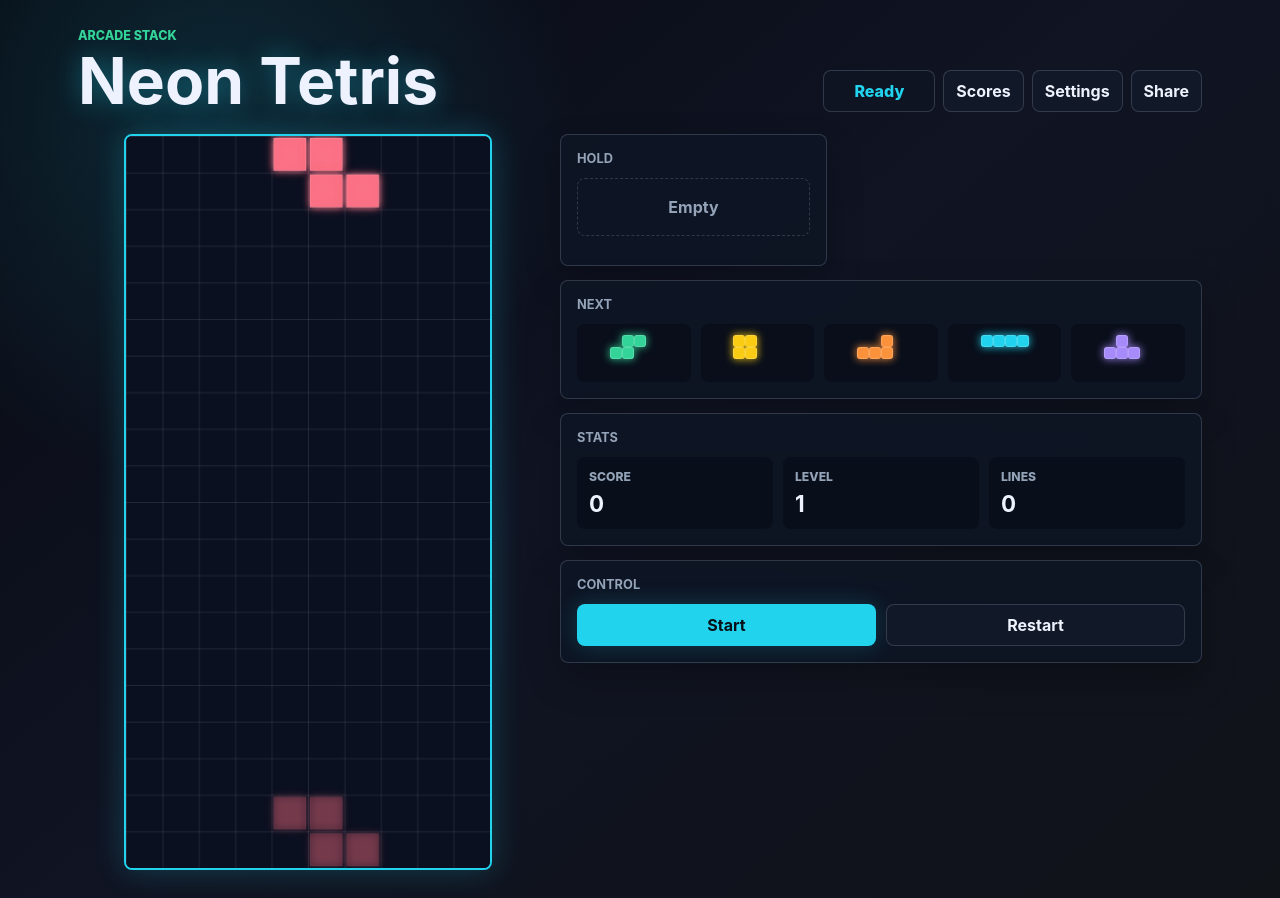
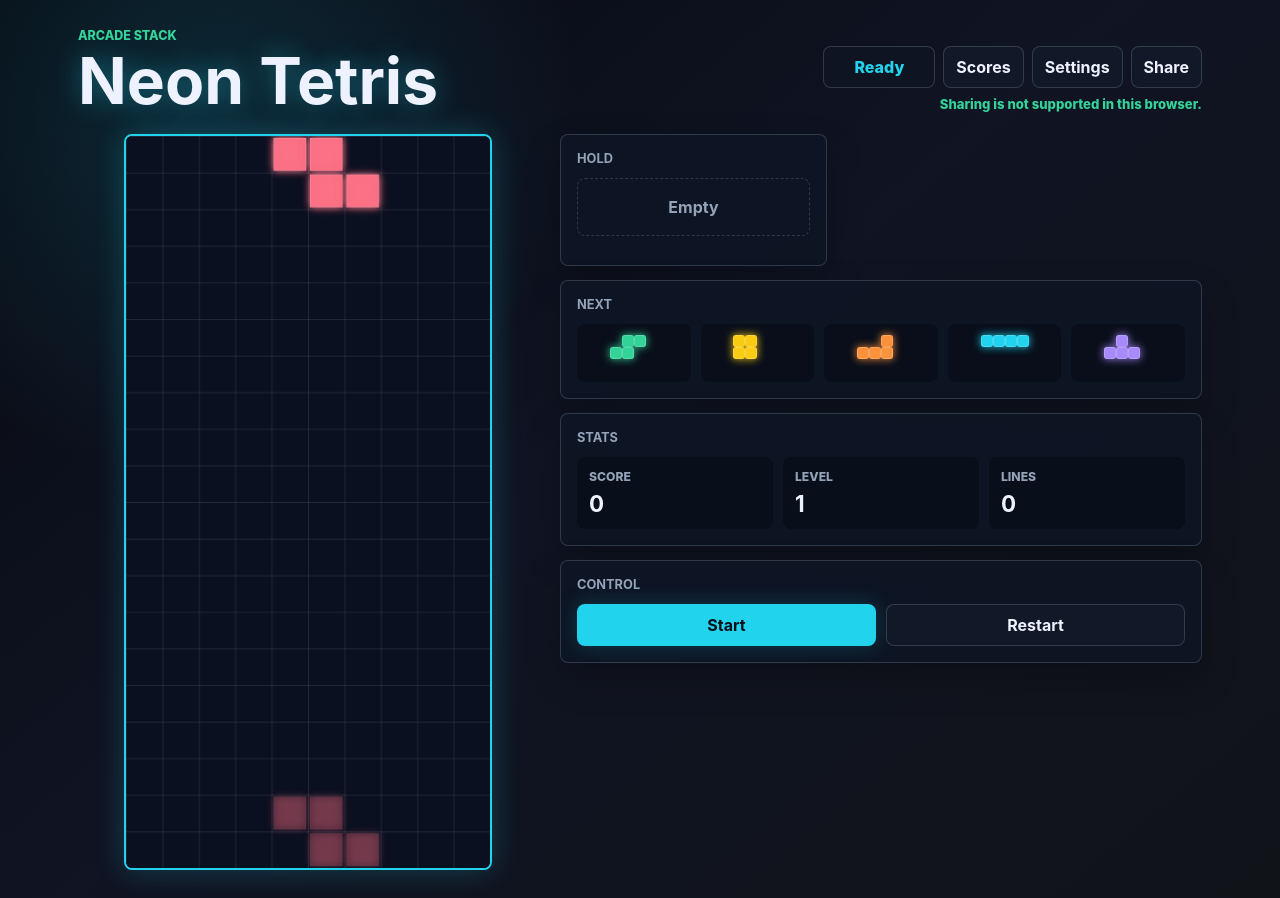
Before and after one commit to borgesme/neon-tetris-web, a React (Vite) app: page / in a window 1280 px wide. Both pictures are taken after a click on the button "Share". Built offline with nearby package versions, Linux system fonts and the light colour scheme.

Commit message:
feat(share): 增加分享结果提示

```diff
--- a/src/App.tsx
+++ b/src/App.tsx
@@ -21,6 +21,12 @@ const PHASE_TEXT: Record<GamePhase, string> = {
   paused: 'Paused',
   gameOver: 'Game Over'
 };
+
+const SHARE_STATUS_TEXT = {
+  shared: 'Share dialog opened.',
+  copied: 'Score copied to clipboard.',
+  unsupported: 'Sharing is not supported in this browser.'
+} as const;
 
 interface GameSnapshot {
   game: ReturnType<typeof createInitialState>;
@@ -49,6 +55,7 @@ export default function App() {
   const [settings, setSettings] = useState(readSettings);
   const [leaderboardOpen, setLeaderboardOpen] = useState(false);
   const [settingsOpen, setSettingsOpen] = useState(false);
+  const [shareStatus, setShareStatus] = useState<keyof typeof SHARE_STATUS_TEXT | null>(null);
   const [leaderboardVersion, setLeaderboardVersion] = useState(0);
   const submittedScoreRef = useRef<string | null>(null);
   const state = snapshot.game;
@@ -103,12 +110,16 @@ export default function App() {
     setLeaderboardVersion((version) => version + 1);
   }, [state.bagSeed, state.phase, state.stats.level, state.stats.lines, state.stats.score]);
 
+  const handleShare = useCallback(async () => {
     const currentScore = {
       score: state.stats.score,
       level: state.stats.level,
       lines: state.stats.lines,
       createdAt: new Date().toISOString()
     };
+    const result = await shareScore(currentScore);
+    setShareStatus(result);
+  }, [state.stats.level, state.stats.lines, state.stats.score]);
 
   return (
     <main className="app-shell">
@@ -127,10 +138,15 @@ export default function App() {
           <button type="button" onClick={() => setSettingsOpen(true)}>
             Settings
           </button>
-          <button type="button" onClick={() => void shareScore(currentScore)}>
+          <button type="button" onClick={() => void handleShare()}>
             Share
           </button>
           <PwaInstallButton />
+          {shareStatus && (
+            <p className="share-status" aria-live="polite">
+              {SHARE_STATUS_TEXT[shareStatus]}
+            </p>
+          )}
         </div>
       </header>
 
--- a/src/styles.css
+++ b/src/styles.css
@@ -128,6 +128,15 @@ button.primary {
 
 .header-actions button {
   padding: 0 12px;
+}
+
+.share-status {
+  flex-basis: 100%;
+  margin: 0;
+  color: var(--green);
+  font-size: 0.82rem;
+  font-weight: 800;
+  text-align: right;
 }
 
 .game-main {
```
Also changed, not shown: 1 other file (tests, documents, lock files or other folders). Lines whose indentation alone changed are shown as unchanged.
